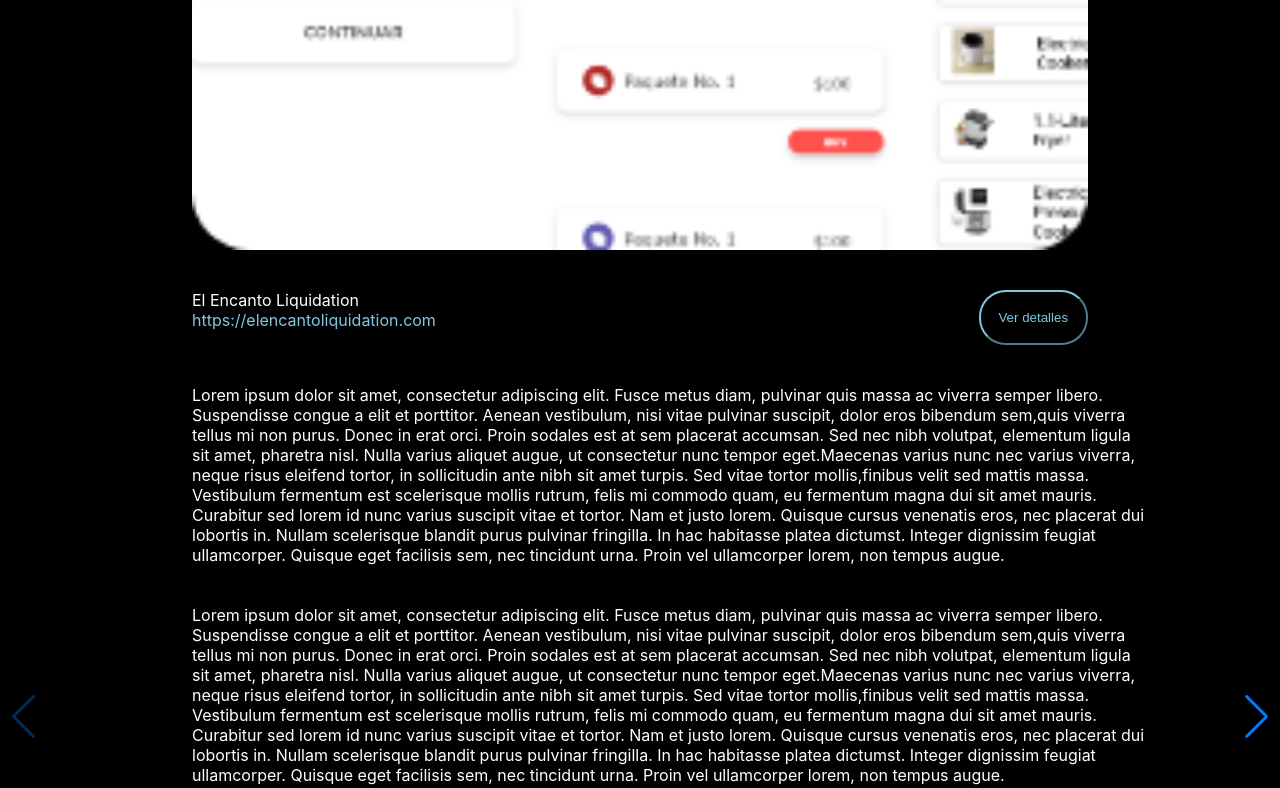
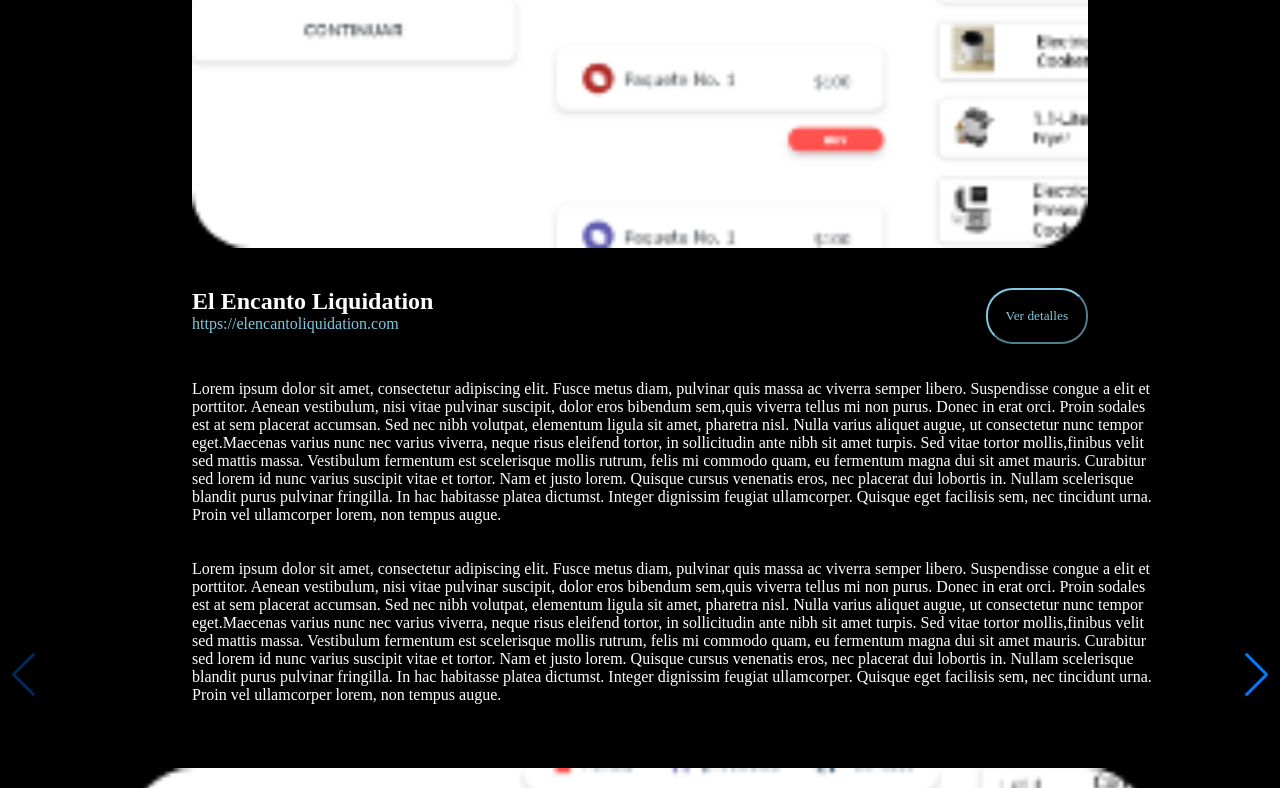
Before and after one commit to frankperez-github/frankperezfleita, a React (Create React App) app: page /Projects in a window 1280 px wide. Shown: the part 876-1664 px from the top of the page. Built offline with nearby package versions, Linux system fonts and the light colour scheme.

Commit message:
Projects section

```diff
--- a/src/App.css
+++ b/src/App.css
@@ -2,6 +2,7 @@
 {
   margin: 0;
   padding: 0;
+  font-family: Source;
 }
 
 .headerInfo
--- a/src/Components/ProjectPreview.jsx
+++ b/src/Components/ProjectPreview.jsx
@@ -8,7 +8,7 @@
 
             <div className="projectFoot">
                 <div className="projectname">
-                    <p>{projectName}</p>
+                    <h2>{projectName}</h2>
                     <a className="projectLink" href={projectLink}>{projectLink}</a>
                 </div>
                 <button className="siteButton">Ver detalles</button>
--- a/src/Pages/AboutMe.jsx
+++ b/src/Pages/AboutMe.jsx
@@ -19,8 +19,8 @@
                     viverra semper libero. Suspendisse congue a elit et porttitor. Aenean vestibulum, nisi vitae pulvinar suscipit, dolor eros bibendum sem,
                     quis viverra tellus mi non purus. Donec in erat orci. Proin sodales est at sem placerat accumsan. Sed nec nibh volutpat, elementum ligula sit amet, pharetra nisl.
                     Nulla varius aliquet augue, ut consectetur nunc tempor eget.
-                    <br/>
-                    <br/>
+                </Text>
+                <Text>
                     Maecenas varius, nunc nec varius viverra, neque risus eleifend tortor, in sollicitudin ante nibh sit amet turpis. Sed vitae tortor mollis,
                     finibus velit sed, mattis massa. Vestibulum fermentum, est scelerisque mollis rutrum, felis mi commodo quam, eu fermentum magna dui sit amet mauris.
                     Curabitur sed lorem id nunc varius suscipit vitae et tortor. Nam et justo lorem. Quisque cursus venenatis eros, nec placerat dui lobortis in. Nullam scelerisque blandit purus pulvinar fringilla.
```
